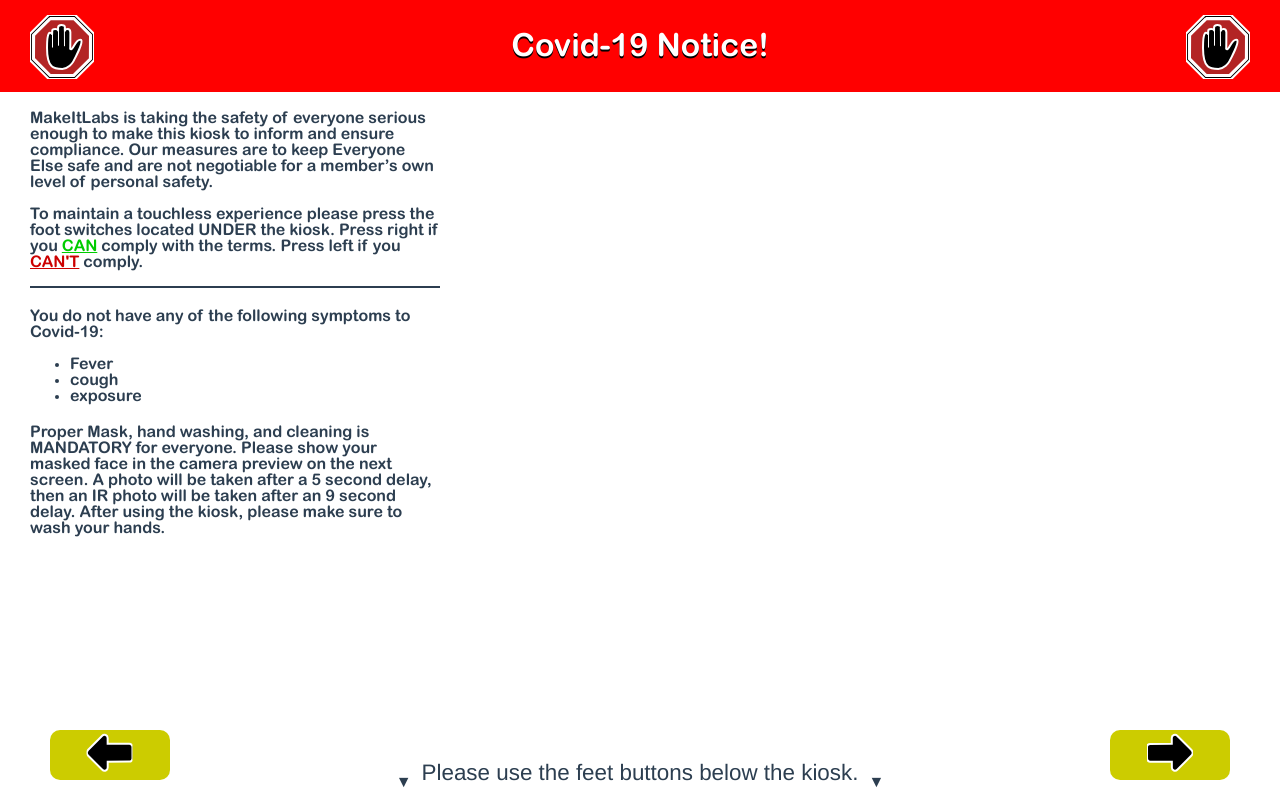
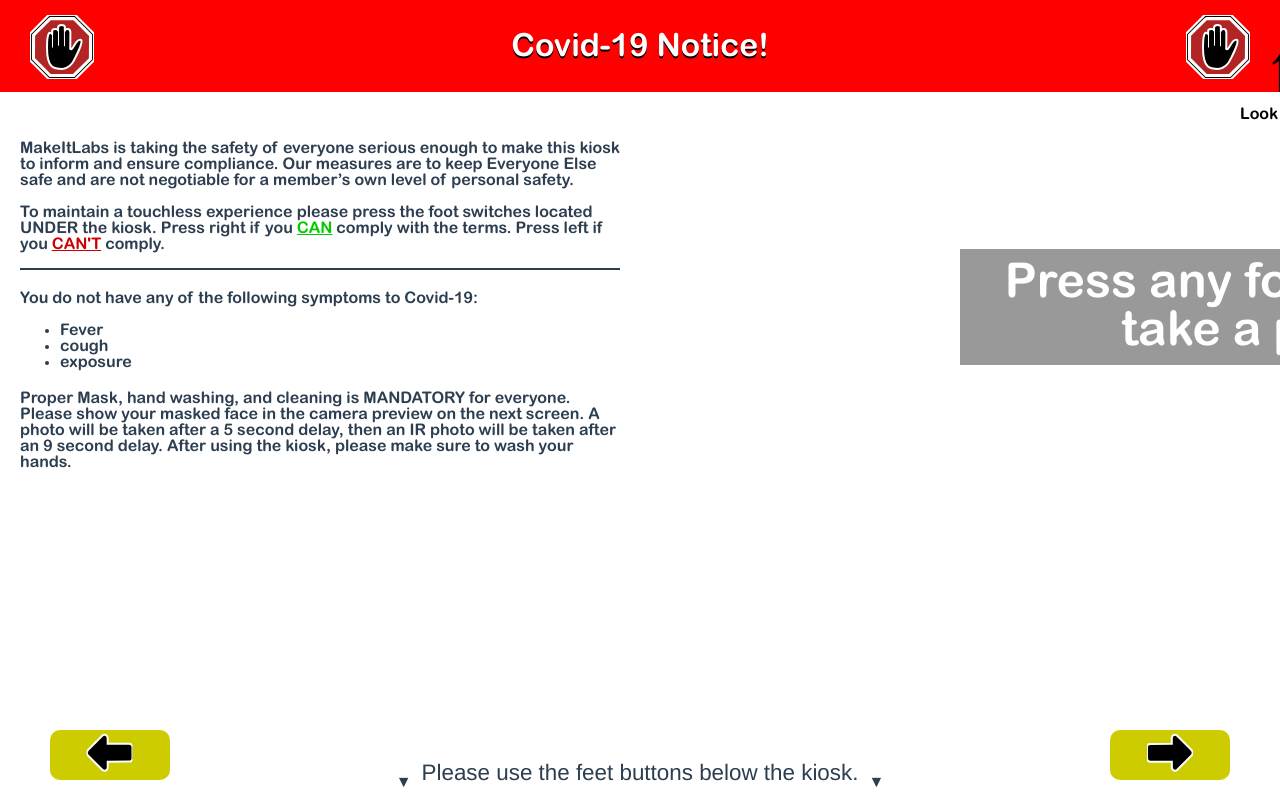
Before and after one commit to plachenko/makeit-kiosk, a Vue app: page / in a window 1280 px wide. Built offline with nearby package versions, Linux system fonts and the light colour scheme.

Commit message:
pushing slide changes

```diff
--- a/src/components/Slides.vue
+++ b/src/components/Slides.vue
@@ -1,7 +1,10 @@
 <template>
   <div id="slide">
+    <div class="slide" style="display: flex; flex: 1; padding-top: 80px;">
 
-    <div class="slide" style="margin-top: 40px; width: 450px; float: left; padding: 10px; position: relative;">
+      <!-- Left Side -->
+      <div style="flex: 1;">
+
         <div style="float:left; height: 100%;">
           <div style="margin: 20px; border-bottom: 2px solid;">
             <p>MakeItLabs is taking the safety of everyone serious enough to make this kiosk to inform and ensure compliance. Our measures are to keep Everyone Else safe and are not negotiable for a member’s own level of personal safety.</p>
@@ -19,6 +22,20 @@
             <p>Proper Mask, hand washing, and cleaning is MANDATORY for everyone. Please show your masked face in the camera preview on the next screen. A photo will be taken after a 5 second delay, then an IR photo will be taken after an 9 second delay. After using the kiosk, please make sure to wash your hands.</p>
           </div>
         </div>
+
+      </div>
+
+      <!-- Right Side -->
+      <div style="flex: 1">
+
+        <Picture @handleError="onError" @pictureTaken="onPicture" />
+
+      </div>
+    </div>
+
+    <!-- <div class="slide" style="margin-top: 40px; width: 450px; float: left; padding: 10px; position: relative;"> -->
+      <!--
+      -->
       <!--
       <div class="slide">
         <p>MakeItLabs is taking the safety of everyone serious enough to make this kiosk to inform and ensure compliance. Our measures are to keep Everyone Else safe and are not negotiable for a member’s own level of personal safety.</p>
@@ -33,15 +50,20 @@
       </p>
       <p class="slide">Proper Mask, hand washing, and cleaning is MANDATORY for everyone. Please show your masked face in the camera preview on the next screen. A photo will be taken after a 5 second delay, then an IR photo will be taken after an 9 second delay. After using the kiosk, please make sure to wash your hands.</p>
       -->
-    </div>
+    <!-- </div> -->
   </div>
 </template>
 
 <script lang="ts">
 import gsap from 'gsap';
 import { Component, Prop, Vue, Watch } from 'vue-property-decorator';
+import Picture from '@/components/Picture.vue';
 
-@Component
+@Component({
+  components: {
+    Picture
+  }
+})
 export default class Slides extends Vue {
   public slides?: HTMLCollection;
 
@@ -51,14 +73,27 @@ export default class Slides extends Vue {
     const prev = this.slides[p];
     const next = this.slides[n];
 
+    if(prev){
       gsap.to(prev, {autoAlpha: 0, x: 40 * (p - n)});
+    }
+
+    if(next){
       gsap.fromTo(next, {x: 40 * (n - p)}, {x: "0", autoAlpha: 1});
+    }
   }
   mounted(){
     this.slides = document.getElementsByClassName('slide');
 
     gsap.from("#slide", {autoAlpha: 0, delay: .5});
     gsap.to(this.slides[0], {autoAlpha: 1});
+  }
+
+  private onPicture(picture: any){
+    this.$emit('pictureTaken', picture);
+  }
+
+  private onError(error: any){
+    this.$emit('handleError', error);
   }
 }
 
```
Lines whose indentation alone changed are shown as unchanged.
